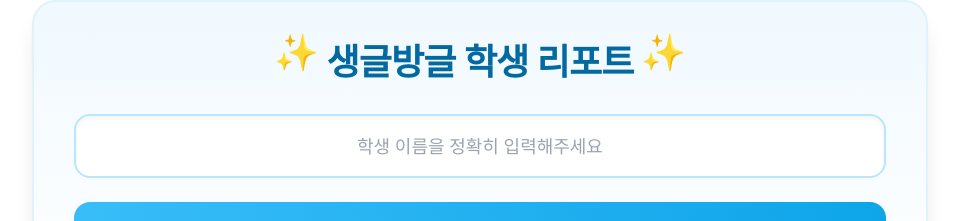
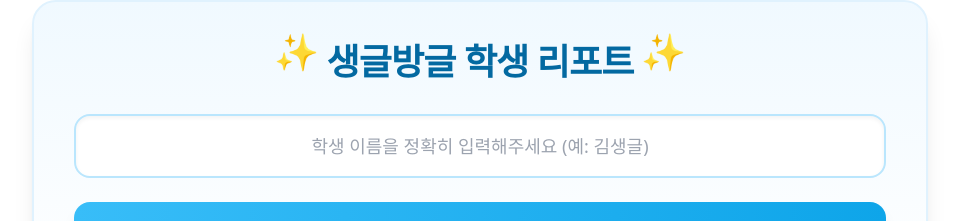
Before and after one commit to yejinms/classReport, a React (Vite) app: page / in a window 1280 px wide. Shown: the top 221 px of the page, without its empty margins (160-1119 px from the left). Built offline with nearby package versions, Linux system fonts and the light colour scheme.

Commit message:
edit textfield

```diff
--- a/src/App.jsx
+++ b/src/App.jsx
@@ -49,7 +49,7 @@ const ReportCard = () => {
             type="text"
             value={inputName}
             onChange={(e) => setInputName(e.target.value)}
-            placeholder="학생 이름을 정확히 입력해주세요"
+            placeholder="학생 이름을 정확히 입력해주세요 (예: 김생글)"
             className="w-full p-4 border-2 border-sky-200 rounded-2xl focus:outline-none focus:ring-2 focus:ring-sky-400 text-lg text-center bg-white shadow-inner"
           />
           <button
```
